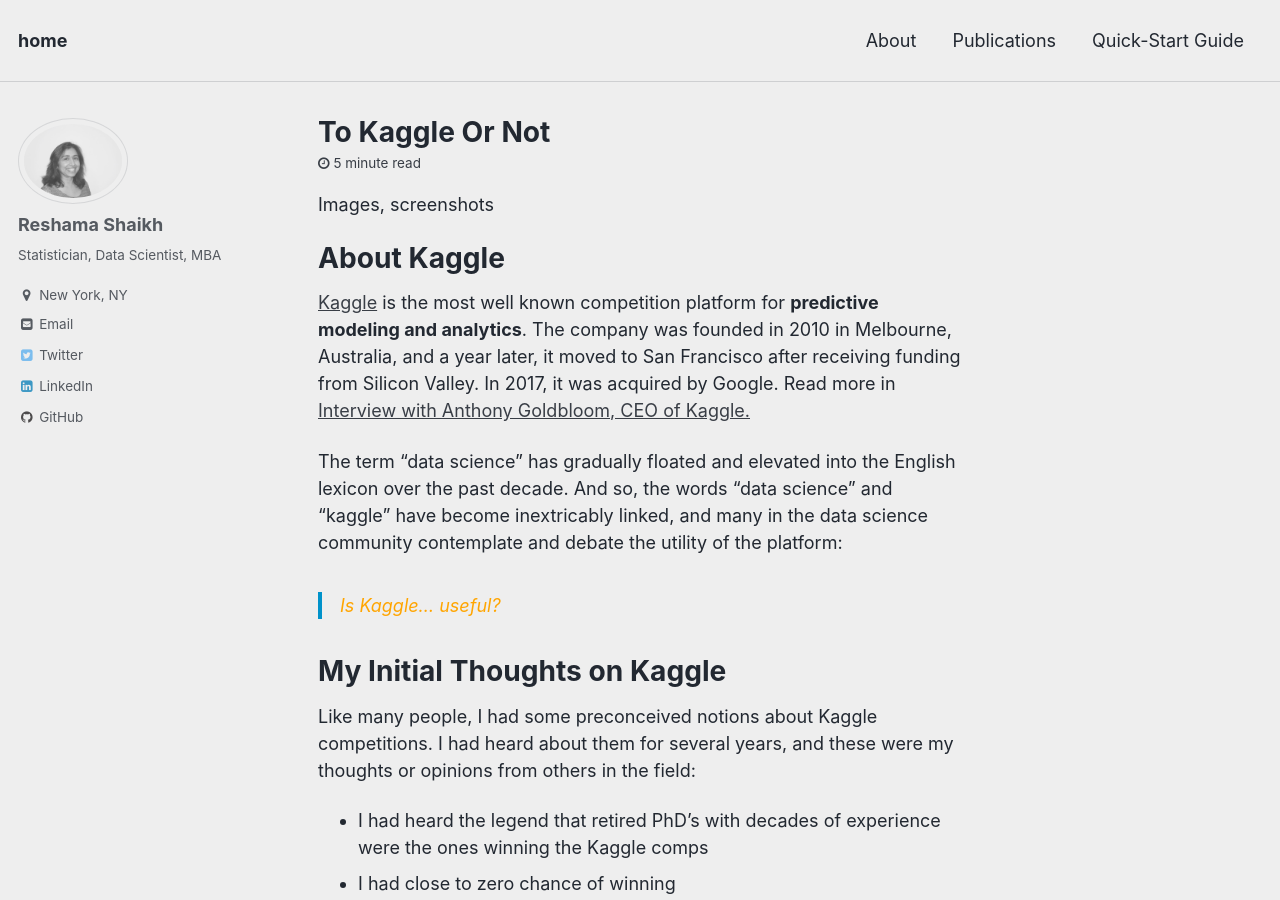
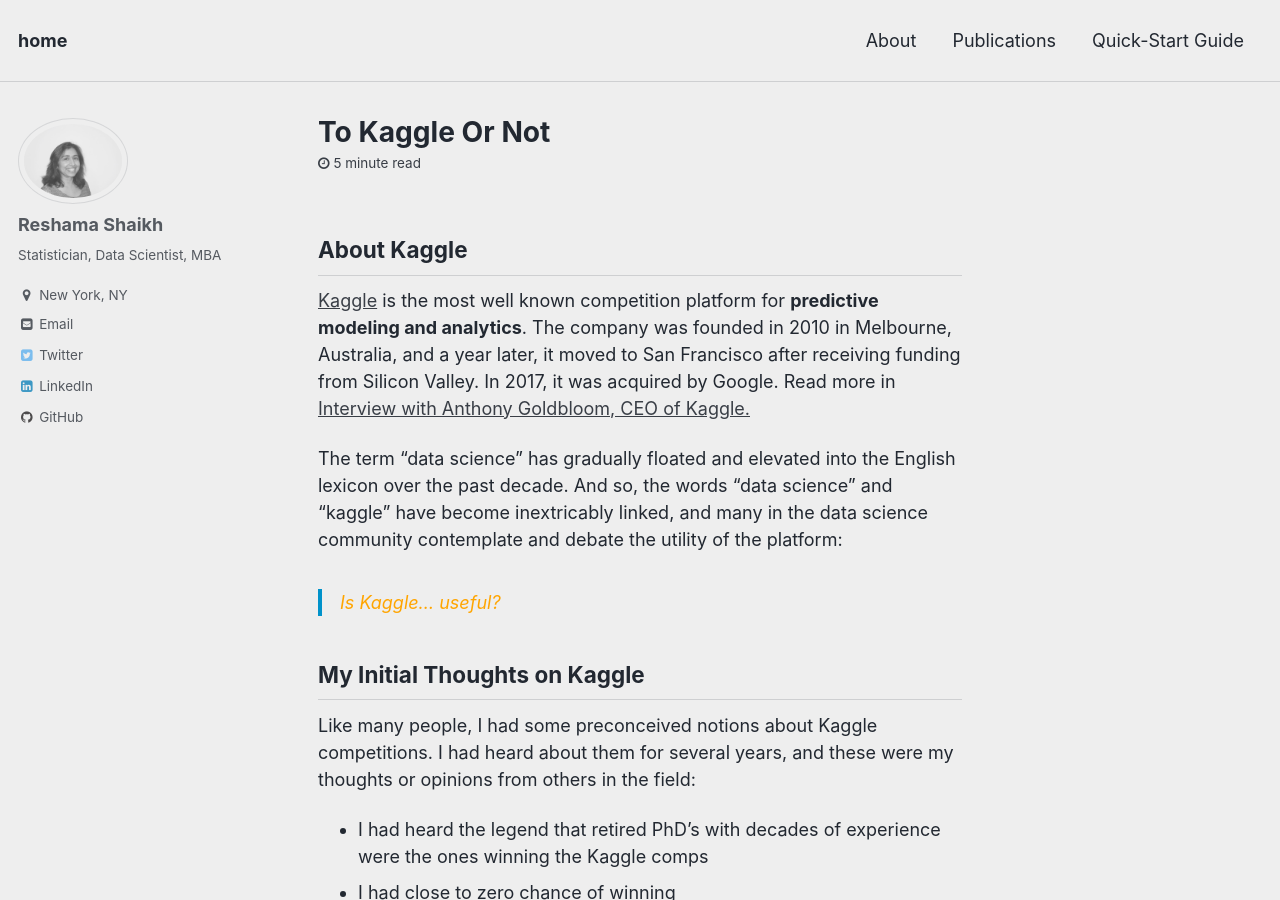
Before and after one commit to reshamas/reshamas.github.io, a Jekyll site: the page built from _posts/2018-04-19-to-kaggle-or-not.md, in a window 1280 px wide and 900 px high. Built offline with Jekyll 4.4.1, drawn with Linux system fonts in a browser that asks for light colours.

Commit message:
Update 2018-04-19-to-kaggle-or-not.md

```diff
--- a/_posts/2018-04-19-to-kaggle-or-not.md
+++ b/_posts/2018-04-19-to-kaggle-or-not.md
@@ -1,13 +1,11 @@
-Images, screenshots
-
-# About Kaggle
+## About Kaggle
 
 [Kaggle](https://www.kaggle.com/) is the most well known competition platform for **predictive modeling and analytics**.  The company was founded in 2010 in Melbourne, Australia, and a year later, it moved to San Francisco after receiving funding from Silicon Valley.  In 2017, it was acquired by Google.  Read more in [Interview with Anthony Goldbloom, CEO of Kaggle.](https://medium.com/implodinggradients/ama-with-anthony-goldbloom-ceo-of-kaggle-the-open-data-science-platform-6a2012538316)
 
 The term “data science” has gradually floated and elevated into the English lexicon over the past decade.  And so, the words “data science” and “kaggle” have become inextricably linked, and many in the data science community contemplate and debate the utility of the platform:
 > <a   style="color:orange; font:italic"><i>Is Kaggle... useful?</i></a>
 
-# My Initial Thoughts on Kaggle
+## My Initial Thoughts on Kaggle
 Like many people, I had some preconceived notions about Kaggle competitions.  I had heard about them for several years, and these were my thoughts or opinions from others in the field:
 - I had heard the legend that retired PhD’s with decades of experience were the ones winning the Kaggle comps
 - I had close to zero chance of winning
@@ -19,22 +17,22 @@
 - Doing one Kaggle competition isn’t going to make me a qualified data scientist, so why bother?
 - I am not sure where to begin...
 
-# My First Kaggle Competition
+## My First Kaggle Competition
 After years of resistance, I participated in my first Kaggle competition recently, [Is it a Ship or Iceberg](https://www.kaggle.com/c/statoil-iceberg-classifier-challenge).  I wrote a post [My First Kaggle Competition](https://reshamas.github.io/my-first-kaggle-competition/) of my experience.
 
 <img src="../assets/images/kaggle_iceberg.png" align="center"  >
 
 
-# Kaggle Competitions and the NYC Marathon
+## Kaggle Competitions and the NYC Marathon
 What I discovered is that Kaggle competitions are a lot like the NYC marathon.  <a   style="color:orange">Most people participate for the journey, not for winning first place. </a>
 
-# Verdict:  Yes to Kaggle
+## Verdict:  Yes to Kaggle
 I would say "yes", there is value in doing a Kaggle competition, either for the beginner or seasoned data scientist.  Here are the many reasons why.
 
-## Benchmark
+### Benchmark
 There are benefits to acquiring your own datasets or scraping the web.  The downside to that is there is no benchmark, no way to compare your findings.  There is the possibility of significant errors, and no one would know because there is no validation.  Kaggle competitions provide a platform for "checking your work."
 
-## For All Levels, There is Learning
+### For All Levels, There is Learning
 For the beginner, there is lots to learn:
 - Becoming familiar with the Kaggle platform
 - Downloading data using Kaggle [CLI](https://github.com/reshamas/fastai_deeplearn_part1/blob/master/tools/download_data_kaggle_cli.md) or [API](https://github.com/Kaggle/kaggle-api)
@@ -52,44 +50,44 @@
 - Use deep learning and compare results to traditionally used algorithms
 
 
-## Data
+### Data
 All throughout the data science community, you will hear references to datasets.  You will become familiar with the other popular datasets to which other learning platforms and conference speakers refer.
 
 Despite the fact that the dataset is provided, there remains the requirement to understand the data and the evaluation metrics.  Contrary to popular belief, there is still "dirty data" which requires further investigation.  Digging deeper into misclassified items begets adjustments to the algorithm.
 
-## Portfolio Segment
+### Portfolio Segment
 It is true, doing one Kaggle competition does not guarantee that you will be a data scientist.  Neither does taking one class or attending one conference tutorial or analyzing one dataset or reading one book in data science.  Working on competition(s) adds to your experience and augments your portfolio.  It is a complement to your other projects, not the sole litmus test of one's data science skillset.
 
-## Having Fun
+### Having Fun
 Often, people are unsure whether to pursue a career in data science.  Participating in a competition is a great way to gauge your experience.  If you really enjoy the process of Kaggle, it will point you more clearly in the right direction.  If you prefer to spend your time doing something else, that is all right too; it is one way to find out.
 
 
-# Getting Started with Kaggle
+## Getting Started with Kaggle
 
-## Beginner's Guide
+### Beginner's Guide
 This article provides extensive information on Kaggle as well as tips on getting started:  [The Beginner’s Guide to Kaggle](https://elitedatascience.com/beginner-kaggle)
 
-## Kernels
+### Kernels
 There are kernels, which is code in Jupyter Notebooks that others have shared.  You are free to copy and use them to get started on a competition.  Code is available in both R and Python.
 
-## Discussion Board
+### Discussion Board
 Each competition has a discussion board for asking questions and upvoting kernels and topics.
 
-### Slack
+#### Slack
 Kaggle has a Slack team:  [KaggleNoobs slack channel](http://kagglenoobs.herokuapp.com).  There are almost 4000 members, and there is a channel for AMA(Ask Me Anything), where they regularly interview Kaggle participants.
 
-## Choices
+### Choices
 - You can participate in competitions that have closed.  Keep in mind, it is about the learning, not the end result.
 - There are a variety of topics (random forests, multi-class, neural networks, NLP) and types of datasets (image analysis, structured data, NLP, big data)
 
-## Partner with Someone
+### Partner with Someone
 - Whether you are a beginner or experienced in data science, work with someone
 - Note that it is best to have separate teams on Kaggle so you can each make the maximum daily submissions of results, but merge teams later towards the end
 
-# Conclusion
+## Conclusion
 I would encourage data scientists to participate in at least one competition.  There’s a difference in having opinion on something you have tried versus not.  Kaggle is evolving, like everything, especially since its acquisition by Google.  Check back periodically and see what is new.
 
-# It Doesn’t Have to be Kaggle
+## It Doesn’t Have to be Kaggle
 While Kaggle is the most well-known platform, there are many other opportunities to participate in competitions:
 - many university analytics departments have an annual competition
 - conferences often have competitions or what are called "tasks"
@@ -97,7 +95,7 @@
 
 Here is a sample list of other [data science competitions](https://github.com/reshamas/fastai_deeplearn_part1/blob/master/notes/competitions.md).  Spending some time with google search will produce more recent and active opportunities.
 
-# References
+## References
 
 [The Beginner’s Guide to Kaggle](https://elitedatascience.com/beginner-kaggle), Jul 2017
 
```
